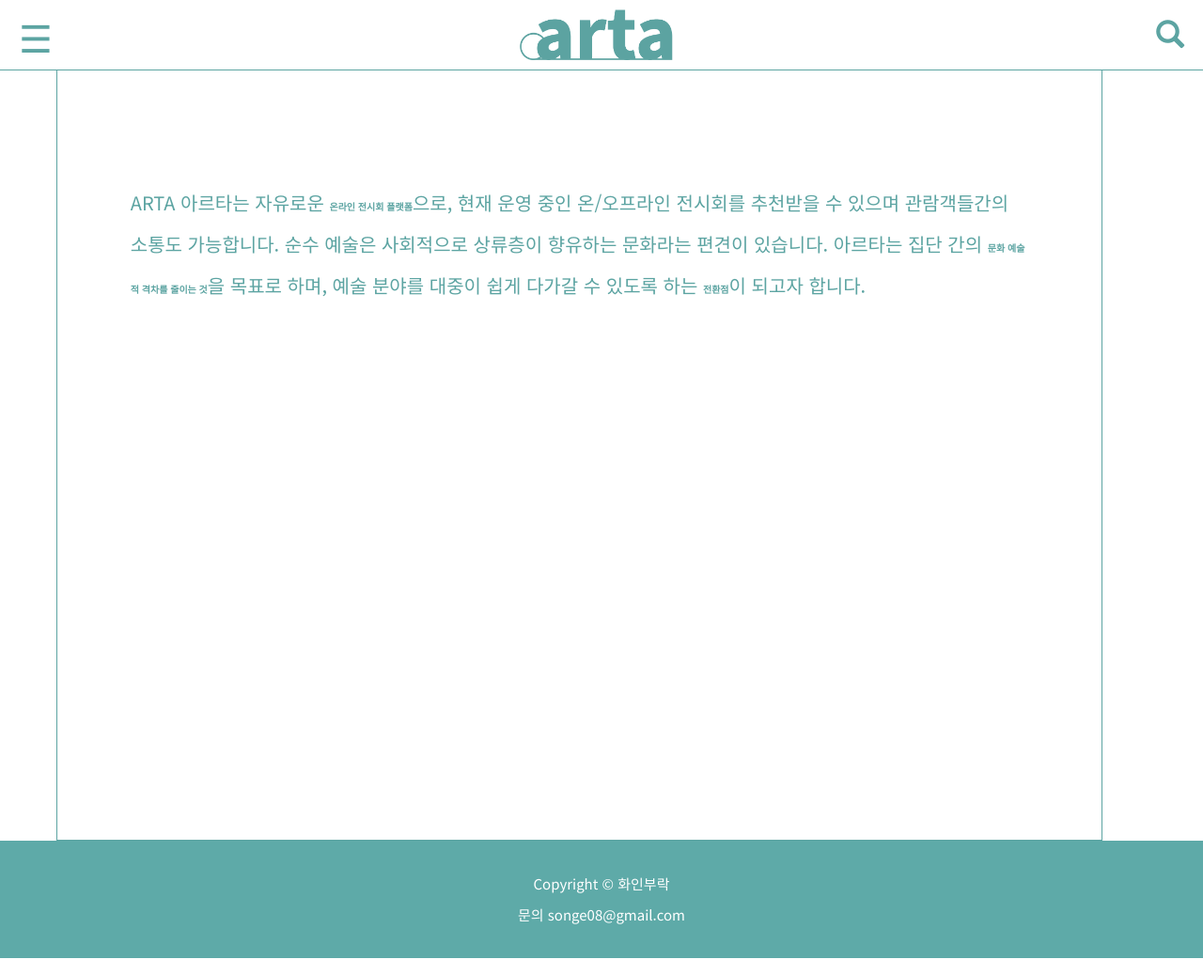
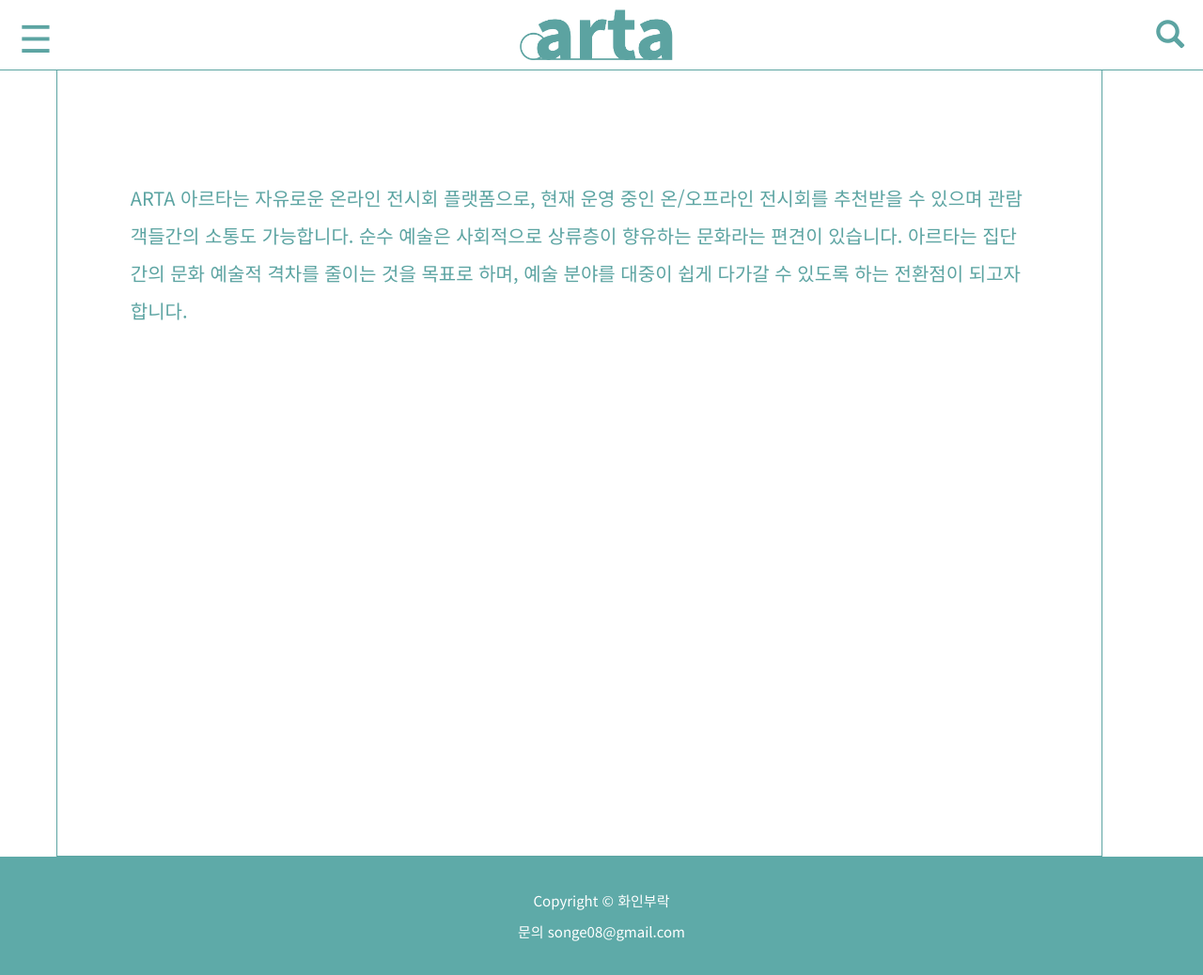
Before and after one commit to moosongsong/project-arta-server, a Django app: page /about/ in a window 1280 px wide. Shown: the whole page at 94% size. Run offline with Django 3.2, Linux system fonts and the light colour scheme; some libraries are stand-ins or nearby versions.

Commit message:
글씨 크기 변경

```diff
--- a/exhibition/templates/exhibition/ARTA_introduction.html
+++ b/exhibition/templates/exhibition/ARTA_introduction.html
@@ -7,6 +7,9 @@
     <link rel="stylesheet" href="{% static 'exhibition/css/main.css' %}"/>
     <link rel="stylesheet" href="{% static 'exhibition/css/exhibition_list_style.css' %}"/>
     <style>
+      p {
+        font-size: 15px;
+      }
         .introduce {
             width: 100%;
             display: block;
@@ -15,9 +18,12 @@
             padding: 17% 10% 165% 10%;
             object-fit: contain;
         }
-
+        span.bold {
+          font-size: 15px;
+        }
         .arta {
             line-height: 165%;
+            text-align: left;
         }
 
         @media screen and (min-width: 992px) {
@@ -34,6 +40,11 @@
             .intro {
                 display: none;
             }
+
+            span.bold {
+              font-weight: bold;
+              font-size: 20px;
+            }
         }
     </style>
 {% endblock %}
@@ -46,10 +57,10 @@
         <div class="content_container col-md-11 col-md-pull-1">
             <div class="article_container">
                 <div class="introduce">
-                    <h5 class="arta">ARTA 아르타는 자유로운 <strong>온라인 전시회 플랫폼</strong>으로, 현재 운영 중인 온/오프라인 전시회를 추천받을 수 있으며
+                    <p class="arta">ARTA 아르타는 자유로운 온라인 전시회 플랫폼으로, 현재 운영 중인 온/오프라인 전시회를 추천받을 수 있으며
                         관람객들간의 소통도 가능합니다. 순수 예술은 사회적으로 상류층이 향유하는 문화라는 편견이 있습니다.
-                        아르타는 집단 간의 <strong>문화 예술적 격차를 줄이는 것</strong>을 목표로 하며, 예술 분야를 대중이 쉽게 다가갈 수 있도록
-                        하는 <strong>전환점</strong>이 되고자 합니다.</h5>
+                        아르타는 집단 간의 문화 예술적 격차를 줄이는 것을 목표로 하며, 예술 분야를 대중이 쉽게 다가갈 수 있도록
+                        하는 전환점이 되고자 합니다.</p>
                 </div>
             </div>
         </div>
```
